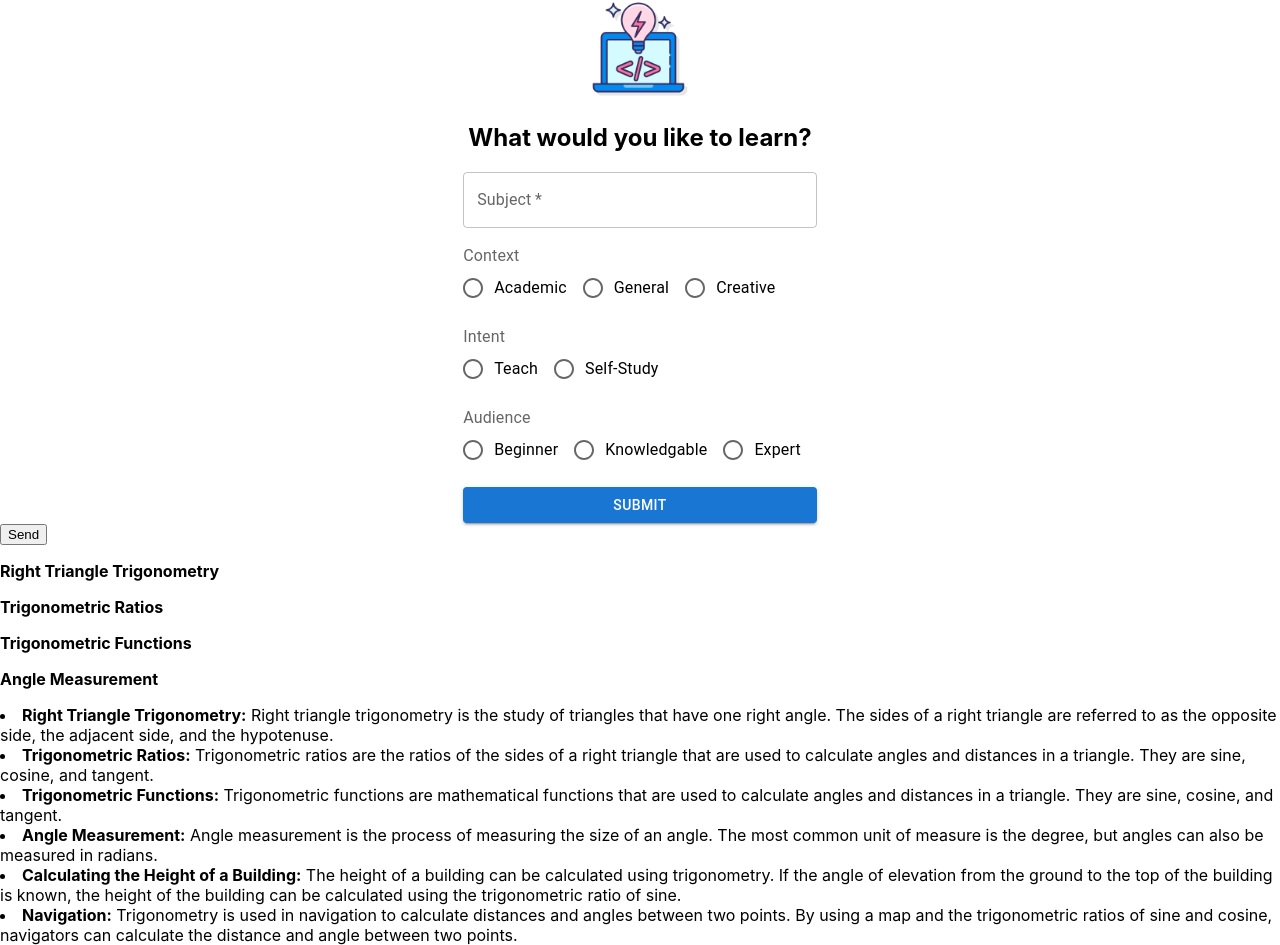
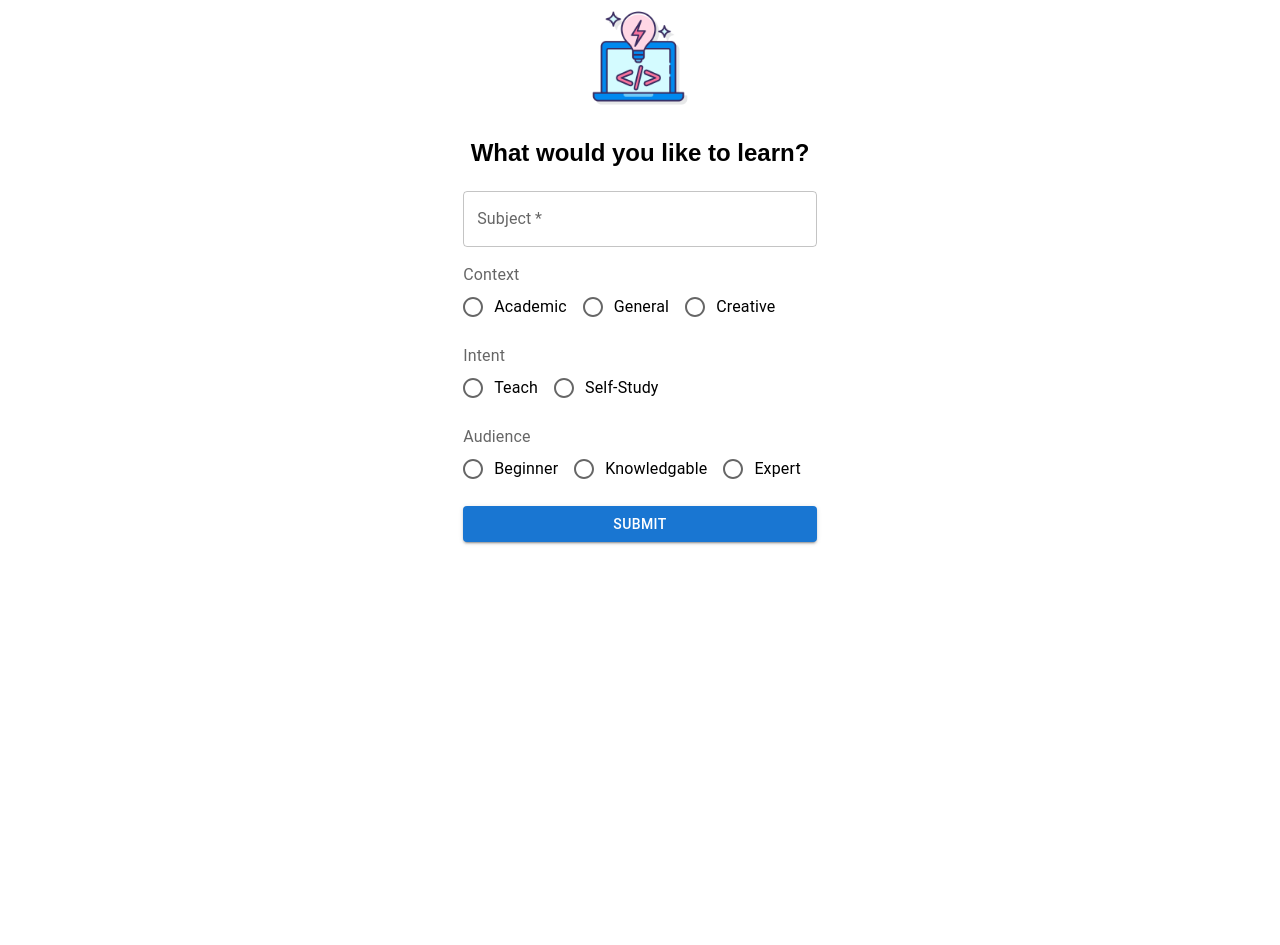
Before and after one commit to Baromeg/hackathon-frontend, a React (Create React App) app: page / in a window 1280 px wide. Shown: the part 83-1028 px from the top of the page. After the commit the page ends 800 px from the top, so only its background shows below. Built offline with nearby package versions, Linux system fonts and the light colour scheme; what theme-ui would draw is missing.

Commit message:
Results displayed in accordion

```diff
--- a/package.json
+++ b/package.json
@@ -4,6 +4,7 @@
   "private": true,
   "dependencies": {
     "@emotion/styled": "^11.11.0",
+    "@mui/icons-material": "^5.11.16",
     "@mui/material": "^5.13.6",
     "@mui/styled-engine-sc": "^5.12.0",
     "@testing-library/jest-dom": "^5.16.5",
--- a/src/App.css
+++ b/src/App.css
@@ -1,38 +1,62 @@
-.App {
-  text-align: center;
+/* Reset default browser styles */
+html,
+body {
+  margin: 0;
+  padding: 0;
 }
 
-.App-logo {
-  height: 40vmin;
-  pointer-events: none;
+/* Set a base font size and line height */
+body {
+  font-family: Arial, sans-serif;
+  font-size: 16px;
+  line-height: 1.5;
 }
 
-@media (prefers-reduced-motion: no-preference) {
-  .App-logo {
-    animation: App-logo-spin infinite 20s linear;
-  }
+/* Define global styles */
+.container {
+  max-width: 1200px;
+  margin: 0 auto;
+  padding: 0 40px;
 }
 
-.App-header {
-  background-color: #282c34;
-  min-height: 100vh;
-  display: flex;
-  flex-direction: column;
-  align-items: center;
-  justify-content: center;
-  font-size: calc(10px + 2vmin);
-  color: white;
+/* Define styles for navigation */
+.navbar {
+  background-color: #333;
+  color: #fff;
+  padding: 20px;
 }
 
-.App-link {
-  color: #61dafb;
+.navbar ul {
+  list-style: none;
+  margin: 0;
+  padding: 0;
+  display: flex;
 }
 
-@keyframes App-logo-spin {
-  from {
-    transform: rotate(0deg);
-  }
-  to {
-    transform: rotate(360deg);
-  }
+.navbar li {
+  margin-right: 10px;
 }
+
+.navbar a {
+  color: #fff;
+  text-decoration: none;
+}
+
+/* Define styles for content area */
+.content {
+  margin-top: 20px;
+}
+
+/* Define styles for buttons */
+.button {
+  display: inline-block;
+  padding: 10px 20px;
+  background-color: #333;
+  color: #fff;
+  text-decoration: none;
+  border-radius: 4px;
+}
+
+.button:hover {
+  background-color: #555;
+}
--- a/src/App.tsx
+++ b/src/App.tsx
@@ -3,7 +3,7 @@ import { ThemeUIProvider } from 'theme-ui'
 
 import Chat from './components/Chat'
 // import Results from './components/Results'
-import { ThemeProvider, createTheme } from '@mui/material/styles'
+import { ThemeProvider } from '@mui/material/styles'
 // import { AnotherThemeProvider } from 'another-ui-library';
 import {
   createTheme as materialCreateTheme,
@@ -28,7 +28,7 @@ function App() {
   return (
     <ThemeUIProvider theme={themeUITheme}>
       <ThemeProvider theme={{ [THEME_ID]: materialTheme }}>
-        <div>
+        <div className='App'>
           <Chat />
           {/* <Results /> */}
         </div>
--- /dev/null
+++ b/src/components/AccordionBlock.tsx
@@ -0,0 +1,72 @@
+import { styled } from '@mui/material/styles'
+import ArrowForwardIosSharpIcon from '@mui/icons-material/ArrowForwardIosSharp'
+import MuiAccordion, { AccordionProps } from '@mui/material/Accordion'
+import MuiAccordionSummary, {
+  AccordionSummaryProps,
+} from '@mui/material/AccordionSummary'
+import MuiAccordionDetails from '@mui/material/AccordionDetails'
+import Typography, { TypographyProps } from '@mui/material/Typography'
+import { FC } from 'react'
+
+interface CustomAccordionProps {
+  expanded: boolean
+  onClick: (event: React.SyntheticEvent, newExpanded: boolean) => void
+  heading: string
+  content: string
+  TypographyProps: TypographyProps
+}
+
+const Accordion = styled((props: AccordionProps) => (
+  <MuiAccordion disableGutters elevation={0} square {...props} />
+))(({ theme }) => ({
+  border: `1px solid ${theme.palette.divider}`,
+  '&:not(:last-child)': {
+    borderBottom: 0,
+  },
+  '&:before': {
+    display: 'none',
+  },
+}))
+
+const AccordionSummary = styled((props: AccordionSummaryProps) => (
+  <MuiAccordionSummary
+    expandIcon={<ArrowForwardIosSharpIcon sx={{ fontSize: '0.9rem' }} />}
+    {...props}
+  />
+))(({ theme }) => ({
+  backgroundColor:
+    theme.palette.mode === 'dark'
+      ? 'rgba(255, 255, 255, .05)'
+      : 'rgba(0, 0, 0, .03)',
+  flexDirection: 'row-reverse',
+  '& .MuiAccordionSummary-expandIconWrapper.Mui-expanded': {
+    transform: 'rotate(90deg)',
+  },
+  '& .MuiAccordionSummary-content': {
+    marginLeft: theme.spacing(1),
+  },
+}))
+
+const AccordionDetails = styled(MuiAccordionDetails)(({ theme }) => ({
+  padding: theme.spacing(2),
+  borderTop: '1px solid rgba(0, 0, 0, .125)',
+}))
+
+export const CustomAccordion: FC<CustomAccordionProps> = ({
+  expanded,
+  onClick,
+  heading,
+  content,
+  TypographyProps,
+}) => {
+  return (
+    <Accordion expanded={expanded} onChange={onClick}>
+      <AccordionSummary aria-controls='accordion-content' id='accordion-header'>
+        <Typography {...TypographyProps}>{heading}</Typography>
+      </AccordionSummary>
+      <AccordionDetails>
+        <Typography>{content}</Typography>
+      </AccordionDetails>
+    </Accordion>
+  )
+}
--- a/src/components/Chat.tsx
+++ b/src/components/Chat.tsx
@@ -1,9 +1,8 @@
-import { FC, useEffect, useState } from 'react'
+import { FC, useState } from 'react'
 import hackathon from '../hackathon.png'
 import Results from './Results'
 import axios, { AxiosResponse } from 'axios'
 import Form from './Form'
-import { Flex } from 'theme-ui'
 
 interface Input {
   subject: string
@@ -19,37 +18,37 @@ interface Result {
 }
 
 const Chat: FC = () => {
-  const [input, setInput] = useState<Input>({
-    subject: '',
-    context: '',
-    intent: '',
-    audience: '',
-  })
+  const inputEmpty = {
+    coveringPoints: [],
+    pointDetails: {},
+    realWorld: {},
+  }
+  // const inputTemplate = {
+  //   coveringPoints: [
+  //     'Right Triangle Trigonometry',
+  //     'Trigonometric Ratios',
+  //     'Trigonometric Functions',
+  //     'Angle Measurement',
+  //   ],
+  //   pointDetails: {
+  //     'Right Triangle Trigonometry':
+  //       'Right triangle trigonometry is the study of triangles that have one right angle. The sides of a right triangle are referred to as the opposite side, the adjacent side, and the hypotenuse.',
+  //     'Trigonometric Ratios':
+  //       'Trigonometric ratios are the ratios of the sides of a right triangle that are used to calculate angles and distances in a triangle. They are sine, cosine, and tangent.',
+  //     'Trigonometric Functions':
+  //       'Trigonometric functions are mathematical functions that are used to calculate angles and distances in a triangle. They are sine, cosine, and tangent.',
+  //     'Angle Measurement':
+  //       'Angle measurement is the process of measuring the size of an angle. The most common unit of measure is the degree, but angles can also be measured in radians.',
+  //   },
+  //   realWorld: {
+  //     'Calculating the Height of a Building':
+  //       'The height of a building can be calculated using trigonometry. If the angle of elevation from the ground to the top of the building is known, the height of the building can be calculated using the trigonometric ratio of sine.',
+  //     Navigation:
+  //       'Trigonometry is used in navigation to calculate distances and angles between two points. By using a map and the trigonometric ratios of sine and cosine, navigators can calculate the distance and angle between two points.',
+  //   },
+  // }
 
-  const [response, setResponse] = useState<Result>({
-    coveringPoints: [
-      'Right Triangle Trigonometry',
-      'Trigonometric Ratios',
-      'Trigonometric Functions',
-      'Angle Measurement',
-    ],
-    pointDetails: {
-      'Right Triangle Trigonometry':
-        'Right triangle trigonometry is the study of triangles that have one right angle. The sides of a right triangle are referred to as the opposite side, the adjacent side, and the hypotenuse.',
-      'Trigonometric Ratios':
-        'Trigonometric ratios are the ratios of the sides of a right triangle that are used to calculate angles and distances in a triangle. They are sine, cosine, and tangent.',
-      'Trigonometric Functions':
-        'Trigonometric functions are mathematical functions that are used to calculate angles and distances in a triangle. They are sine, cosine, and tangent.',
-      'Angle Measurement':
-        'Angle measurement is the process of measuring the size of an angle. The most common unit of measure is the degree, but angles can also be measured in radians.',
-    },
-    realWorld: {
-      'Calculating the Height of a Building':
-        'The height of a building can be calculated using trigonometry. If the angle of elevation from the ground to the top of the building is known, the height of the building can be calculated using the trigonometric ratio of sine.',
-      Navigation:
-        'Trigonometry is used in navigation to calculate distances and angles between two points. By using a map and the trigonometric ratios of sine and cosine, navigators can calculate the distance and angle between two points.',
-    },
-  })
+  const [response, setResponse] = useState<Result>(inputEmpty)
   const [error, setError] = useState<Error | null>(null)
   const [loading, setLoading] = useState(false)
 
@@ -62,18 +61,11 @@ const Chat: FC = () => {
         input
       )
       setResponse(response.data)
-    } catch (error: any) {
-      setError(error)
+    } catch (err: any) {
+      setError(err)
     }
 
     setLoading(false)
-  }
-
-  const sendMessage = () => {
-    fetchData(input)
-  }
-  if (loading) {
-    return <div>Loading...</div>
   }
 
   const handleInputChange = (data: Input) => {
@@ -83,7 +75,7 @@ const Chat: FC = () => {
   }
 
   return (
-    <div>
+    <div className='container'>
       <div
         style={{
           display: 'flex',
@@ -92,52 +84,19 @@ const Chat: FC = () => {
           alignItems: 'center',
         }}
       >
-        <h1>Hey Adventurer! </h1>
+        <h1>Hey adventurer! </h1>
         <div>
           <img src={hackathon} alt='hackathon' style={{ height: '100px' }} />
         </div>
         <h2>What would you like to learn?</h2>
-        {/* {messages.map((message, index) => (
-          <p key={index}>
-            <strong>{message.user}: </strong>
-            {message.message}
-          </p>
-        ))} */}
       </div>
-      {/* <div>
 
+      <Form handleInputChange={handleInputChange} loading={loading} />
 
+      {loading && <div>Loading...</div>}
+      {error && <i>{error.message}</i>}
 
-      <input
-        name='subject'
-        value={input.subject}
-        onChange={handleInputChange}
-        type='text'
-        placeholder='Subject'
-      />
-
-      <input
-        name='level'
-        value={input.level}
-        onChange={handleInputChange}
-        type='text'
-        placeholder='Level'
-      />
-
-      <input
-        name='method'
-        value={input.method}
-        onChange={handleInputChange}
-        type='text'
-        placeholder='Method'
-      />
-
-</div> */}
-
-      <Form handleInputChange={handleInputChange} />
-      <button onClick={sendMessage}>Send</button>
-
-      {response !== null && <Results response={response} />}
+      {response?.coveringPoints.length > 0 && <Results response={response} />}
     </div>
   )
 }
--- a/src/components/Form.tsx
+++ b/src/components/Form.tsx
@@ -1,4 +1,4 @@
-import React, { ChangeEvent } from 'react'
+import { ChangeEvent } from 'react'
 import { useForm, Controller } from 'react-hook-form'
 import {
   RadioGroup,
@@ -7,8 +7,8 @@ import {
   FormControl,
   FormLabel,
   TextField,
-  Slider,
   Button,
+  CircularProgress,
 } from '@mui/material'
 
 type FormData = {
@@ -22,7 +22,7 @@ interface FormProps {
   handleInputChange: (event: ChangeEvent<HTMLInputElement>) => void
 }
 // @ts-ignore: Unreachable code error
-const Form: FC<FormProps> = ({ handleInputChange }) => {
+const Form: FC<FormProps> = ({ handleInputChange, loading }) => {
   const { handleSubmit, control } = useForm<FormData>()
 
   const onSubmit = (data: FormData) => {
@@ -31,6 +31,7 @@ const Form: FC<FormProps> = ({ handleInputChange }) => {
 
   return (
     <div
+      className='container'
       style={{
         display: 'flex',
         justifyContent: 'center',
@@ -137,8 +138,13 @@ const Form: FC<FormProps> = ({ handleInputChange }) => {
           </FormControl>
         </div>
 
-        <Button type='submit' variant='contained' color='primary'>
-          Submit
+        <Button
+          type='submit'
+          variant='contained'
+          color='primary'
+          disabled={loading}
+        >
+          {loading ? <CircularProgress size={24} /> : 'Submit'}
         </Button>
       </form>
     </div>
--- a/src/components/Results.tsx
+++ b/src/components/Results.tsx
@@ -1,4 +1,5 @@
-import { FC } from 'react'
+import { FC, useState } from 'react'
+import { CustomAccordion } from './AccordionBlock'
 
 interface ResultProps {
   response: {
@@ -9,37 +10,42 @@ interface ResultProps {
 }
 
 const Results: FC<ResultProps> = (props) => {
+  const [expanded, setExpanded] = useState<string | false>('panel1')
+
+  const handleChange =
+    (panel: string) => (event: React.SyntheticEvent, newExpanded: boolean) => {
+      setExpanded(newExpanded ? panel : false)
+    }
+
   const coveringPoints = props.response.coveringPoints
   const pointDetails = props.response.pointDetails
   const realWorld = props.response.realWorld
 
   return (
-    <div>
-      <div>
-        {coveringPoints &&
-          coveringPoints.map((topic, index) => (
-            <p key={index}>
-              <strong>{topic} </strong>
-            </p>
-          ))}
-      </div>
-      <div>
-        {coveringPoints &&
-          Object.entries(pointDetails).map(([key, value]) => (
-            <li key={key}>
-              <strong>{key}:</strong> {value}
-            </li>
-          ))}
-      </div>
+    <div className='container'>
+      <h3>Topics</h3>
 
-      <div>
-        {coveringPoints &&
-          Object.entries(realWorld).map(([key, value]) => (
-            <li key={key}>
-              <strong>{key}:</strong> {value}
-            </li>
-          ))}
-      </div>
+      {coveringPoints &&
+        Object.entries(pointDetails).map(([key, value]) => (
+          <CustomAccordion
+            expanded={expanded === key}
+            onClick={handleChange(key)}
+            heading={key}
+            content={value}
+            TypographyProps={{ variant: 'body1' }}
+          />
+        ))}
+      <h3>Real world examples</h3>
+      {coveringPoints &&
+        Object.entries(realWorld).map(([key, value]) => (
+          <CustomAccordion
+            expanded={expanded === key}
+            onClick={handleChange(key)}
+            heading={key}
+            content={value}
+            TypographyProps={{ variant: 'body1' }}
+          />
+        ))}
     </div>
   )
 }
```
Also changed, not shown: 1 other file (tests, documents, lock files or other folders).
